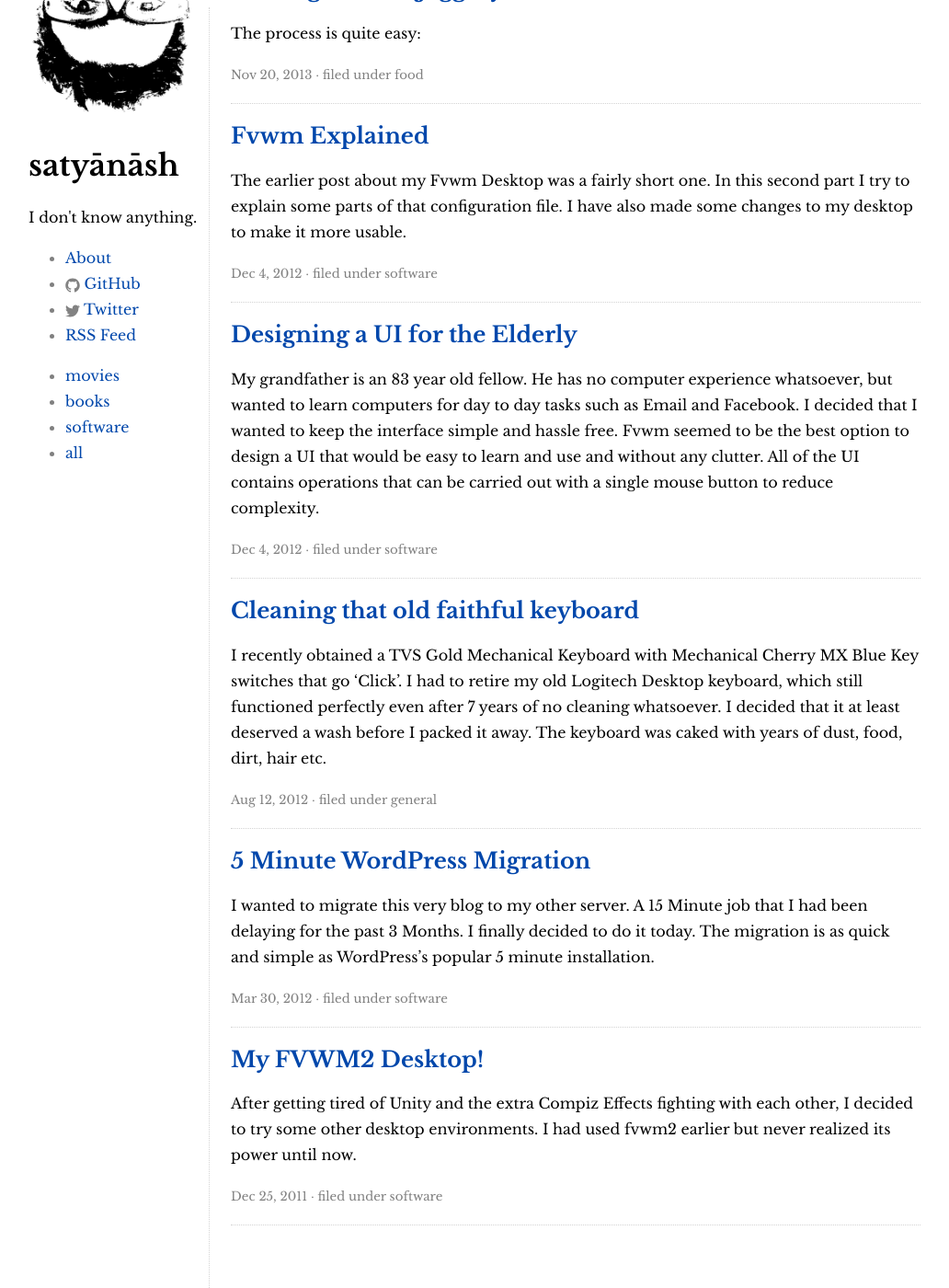
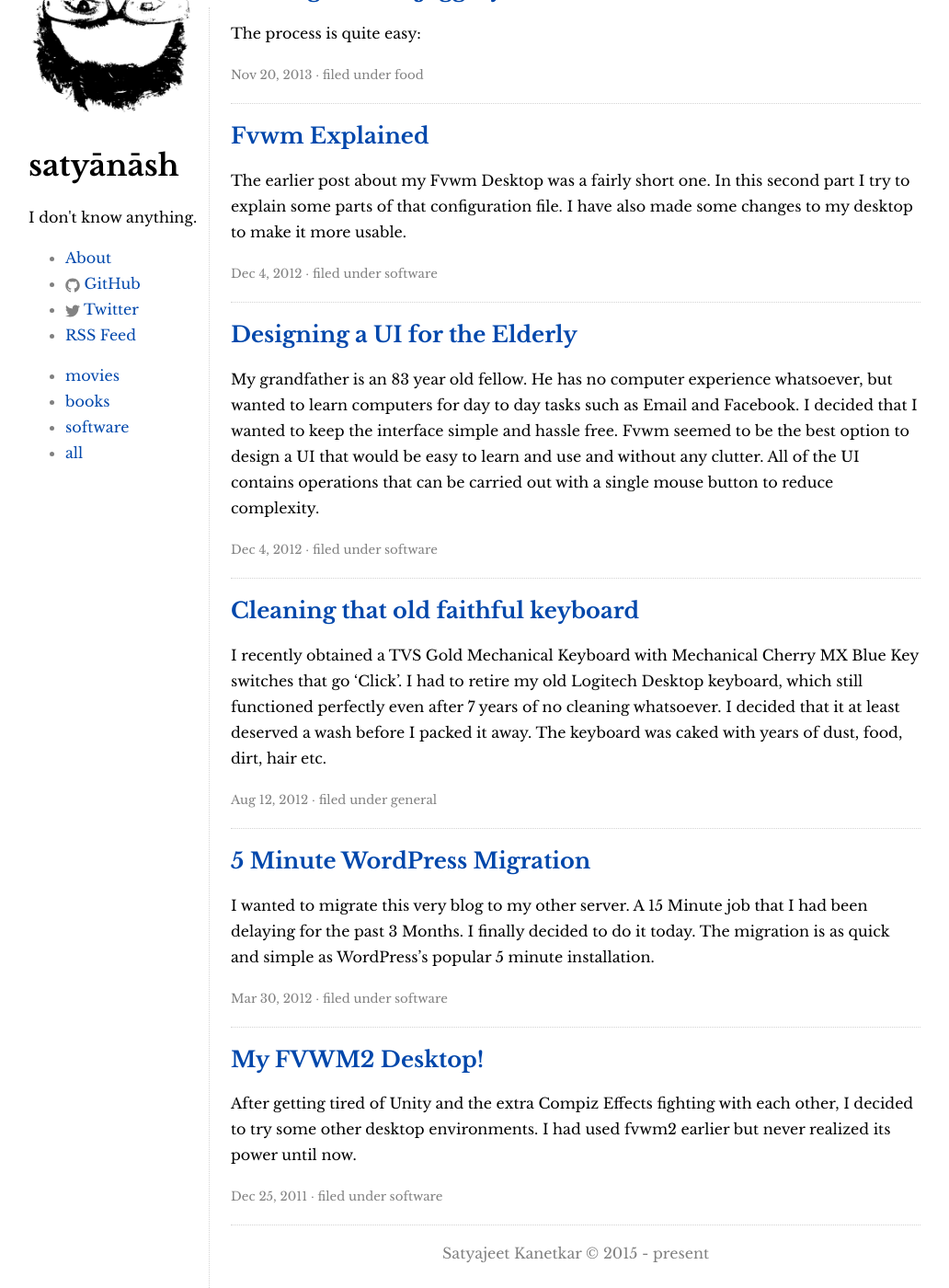
Before and after one commit to satyanash/satyanash.github.io, a Jekyll site: the page built from index.html, in a window 1280 px wide and 1400 px high, scrolled down 24848 px. Shown: the whole window at 92% size, without its empty margins (109-1141 px from the left). Built offline with Jekyll 4.4.1, drawn with Linux system fonts in a browser that asks for light colours; before the commit the page ends 26188 px from its top, so only the background shows below that.

Commit message:
add back copyright message

```diff
--- a/_layouts/default.html
+++ b/_layouts/default.html
@@ -12,11 +12,9 @@
 
 				{{ content }}
 
-        <!--
         <footer class="site-footer">
           <p>Satyajeet Kanetkar &copy; 2015 - present</p>
         </footer>
-        -->
 			</div>
 		</div>
 	</body>
--- a/css/main.scss
+++ b/css/main.scss
@@ -220,18 +220,8 @@ blockquote {
 
 .site-footer {
 	width:100%;
-	//border-top: $border-style;
 	color: gray;
-
-	ul {
-		width:25%;
-		list-style-type:none;
-		display:inline-block;
-	}
-
-	> p {
-		text-align:center;
-	}
+  text-align:center;
 }
 
 /**
```
